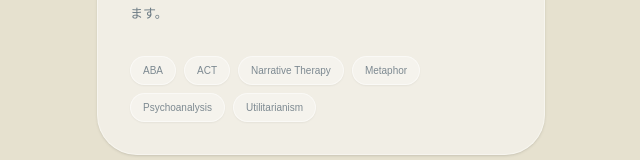
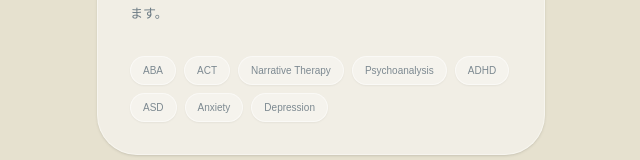
Before and after one commit to minomon893/m.-personal-space, a Next.js app: page /about in a window 1280 px wide. Shown: the part 792-952 px from the top of the page, without its empty margins (319-959 px from the left). Built offline with nearby package versions, Linux system fonts and the light colour scheme.

Commit message:
about page

```diff
--- a/src/app/about/page.js
+++ b/src/app/about/page.js
@@ -53,9 +53,11 @@ export default function AboutPage() {
               <Tag text="ABA" />
               <Tag text="ACT" />
               <Tag text="Narrative Therapy" />
-              <Tag text="Metaphor" />
               <Tag text="Psychoanalysis" />
-              <Tag text="Utilitarianism" />
+              <Tag text="ADHD"/>
+              <Tag text="ASD"/>
+              <Tag text="Anxiety"/>
+              <Tag text="Depression"/>
             </div>
           </div>
         </section>
```
